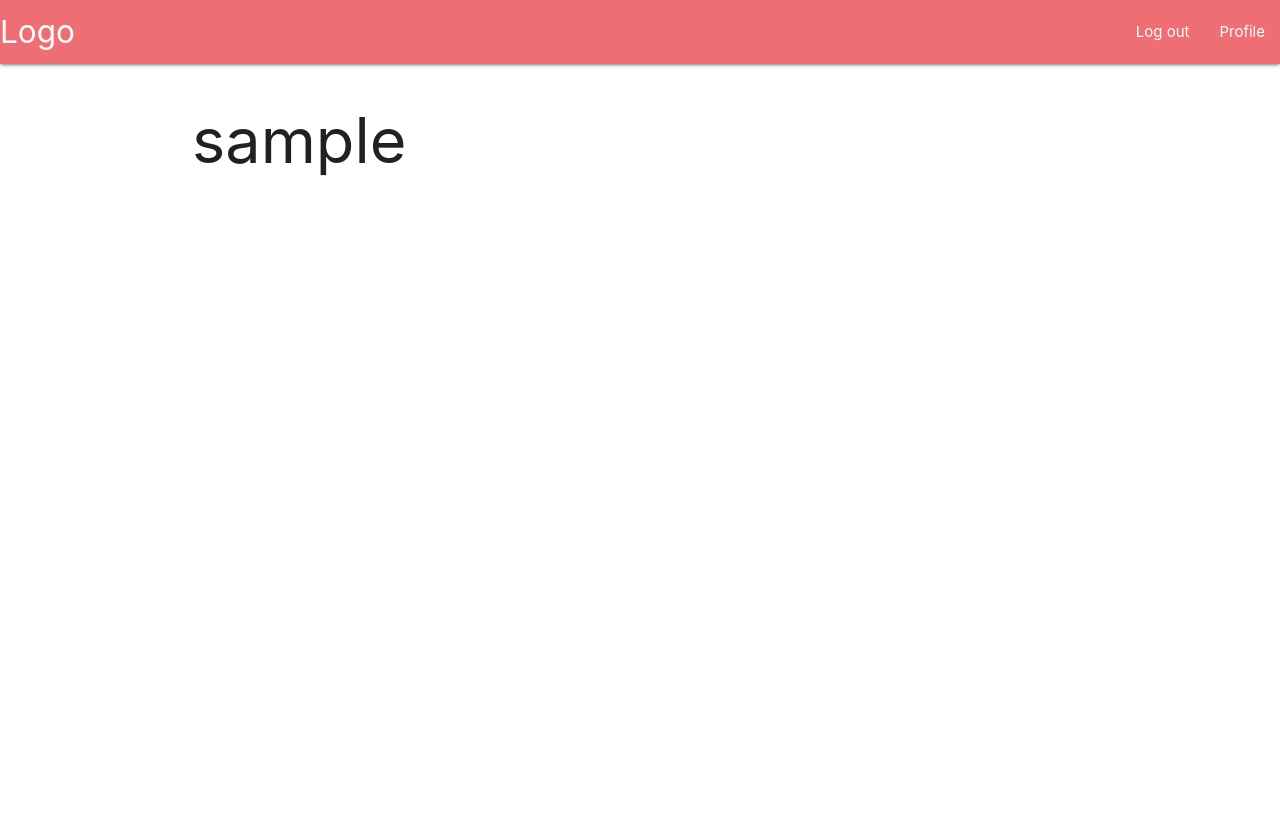
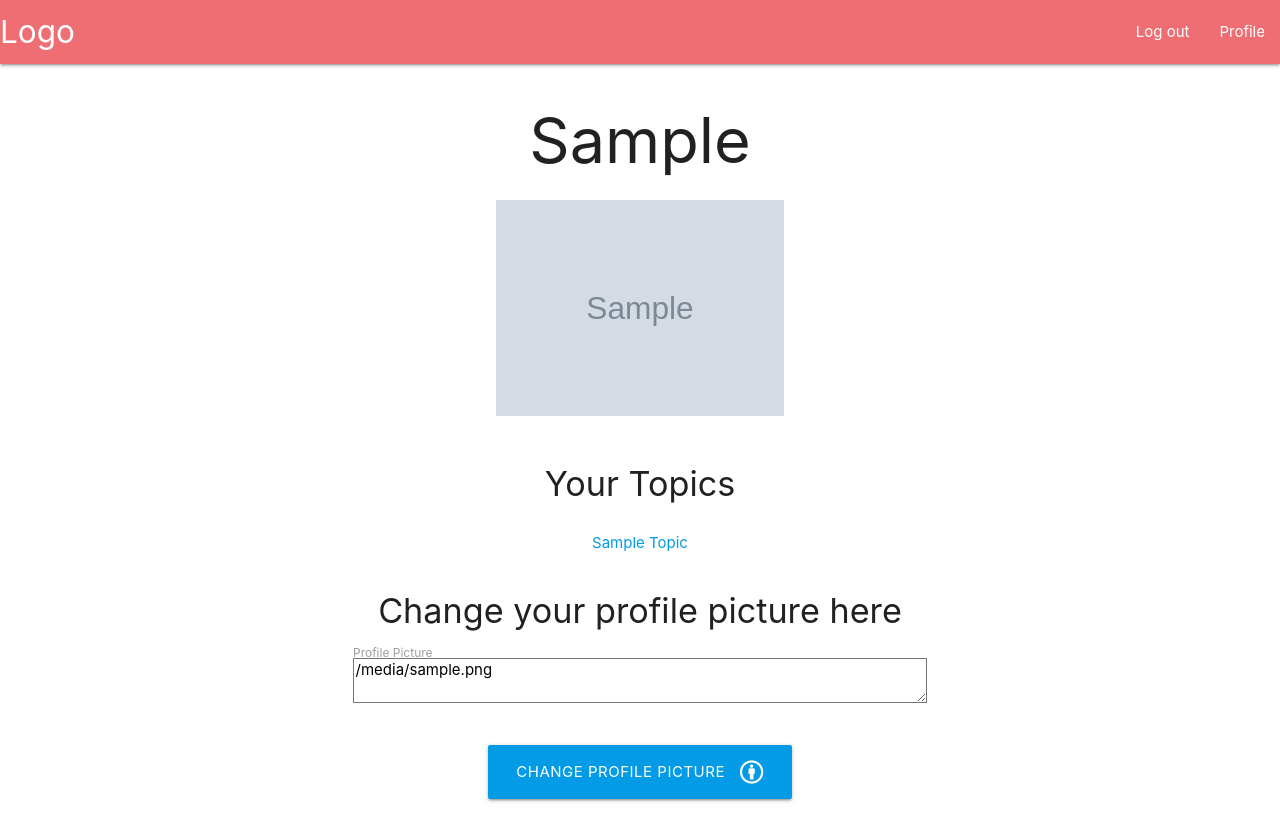
Before and after one commit to Code-Institute-Submissions/forum-project, a Flask app: page /profile/1 in a window 1280 px wide. Before the commit the page ends 176 px from the top, so only its background shows below. Run offline with Flask 2, Linux system fonts and the light colour scheme; the visitor is signed in with stand-in values (Sample User, id 1); grey boxes marked "Sample" are stand-in pictures; a database or web service that is not in the repository returns one stand-in record (values such as "Sample title"); some libraries are stand-ins or nearby versions.

Commit message:
Added Profile page + Change user_image functionality

```diff
--- a/run.py
+++ b/run.py
@@ -110,7 +110,7 @@ def edit_comment(comment_id):
                     "comment_text": updated_comment,
                     "last_edited": now
                 }
-            }
+             }
         )
         flash("Comment has been edited")
         return redirect(url_for("home"))
@@ -119,7 +119,6 @@ def edit_comment(comment_id):
 
 @app.route("/delete_comment/<comment_id>/<topic_id>")
 def delete_comment(comment_id, topic_id):
-    print(topic_id)
     now = datetime.now()
     mongo.db.Topics.update(
         {"_id": ObjectId(topic_id)},
@@ -189,10 +188,20 @@ def login():
 def profile(username):
     # grab the session user's username from db
     if session["user"]:
-        username = mongo.db.users.find_one(
-             {"username": session["user"]})["username"]
-        print(username)
-        return render_template("profile.html", username=username)
+        current_username = list(mongo.db.users.find(
+             {"username": session["user"]}))
+        user_comments = list(mongo.db.Topics.find({
+                             "username": session["user"]}))
+        print(user_comments)
+        if request.method == "POST":
+            mongo.db.users.update({"username": session['user']},
+                                  {"$set": {"user_image":
+                                   request.form.get("user_image")}})
+            return render_template("profile.html", username=current_username,
+                                   comments=user_comments)
+
+        return render_template("profile.html", username=current_username,
+                               comments=user_comments)
 
     return redirect(url_for("login"))
 
--- a/static/css/style.css
+++ b/static/css/style.css
@@ -21,6 +21,7 @@
 
 /*--- home ---*/
 
+.half-width,
 .topic-title{
     width: 50%
 }
--- a/templates/profile.html
+++ b/templates/profile.html
@@ -1,4 +1,49 @@
 {% extends 'base.html'%}
 {% block content %}
-    <h1>{{username}}</h1>
+{% for user in username %}
+<div class="row">
+    <div class="col s12 m8 offset-m2 center">
+        <h1 class="capitalize">{{user.username}}</h1>
+        {% if user.user_image %}
+        <img class="half-width center" src="{{user.user_image}}" alt="user_image">
+        {% else %}
+        <img class="half-width center" src="http://static.asianetnews.com/img/default-user-avatar.png" alt="avatar picture" class="avatar-picture">
+        {% endif %}
+    </div>
+</div>
+<div class="row">
+<div class="col s12">
+    <h4 class="center">Your Topics</h4>
+</div>
+{% if comments %}
+    {% for comment in comments %}
+    <div class="col s12">
+       <p class="capitalize center"><a href="{{url_for('current_topic', topic_id = comment._id)}}">{{comment.topic_title}}</a></p>
+    </div>
+    {% endfor %}
+    {% else %}
+    <div class="col s12 center">
+        <p>You haven't created any Topics</p>
+    </div>
+{% endif %}
+</div>
+<div class="row">
+    <h4 class="center">Change your profile picture here</h4>
+    <form method="POST" action="{{url_for('profile', username=user.username)}}">
+        <div class="row">
+            <div class="input-field col s12 m8 offset-m2">
+                <textarea id="user_image" name="user_image">{{user.user_image}}</textarea>
+                <label for="username">Profile Picture</label>
+            </div>
+        </div>
+        <div class="row">
+            <div class="col s12 center">
+                <button type="submit" class="btn-large light-blue darken-1 text-shadow">
+                    Change Profile Picture <i class="fab fa-creative-commons-by right"></i>
+                </button>
+            </div>
+        </div>
+    </form>
+</div>
+{% endfor %}
 {% endblock %}
--- a/templates/topic.html
+++ b/templates/topic.html
@@ -22,10 +22,10 @@
         </div>
         <div class="col s10 comments">
             <div class="row">
-        <pre class="col s10 comment-text full-width">{{comment.comment_text}}</pre>
+            <pre class="col s12 m10 comment-text full-width">{{comment.comment_text}}</pre>
             {% if session['user'] == comment.user_id %}
-        <a class="col s1" href="{{url_for('edit_comment', comment_id = comment._id)}}"><i class="fas fa-pencil-alt"></i></a>
-        <a class="col s1 modal-trigger btn" href="{{url_for('delete_comment', comment_id = comment._id, topic_id = topicinf._id)}}"><i class="fas fa-dumpster"></i></a>
+            <a class="col s6 m1" href="{{url_for('edit_comment', comment_id = comment._id)}}"><i class="fas fa-pencil-alt"></i></a>
+            <a class="col s6 m1 modal-trigger btn" href="{{url_for('delete_comment', comment_id = comment._id, topic_id = topicinf._id)}}"><i class="fas fa-dumpster"></i></a>
             {% endif %}
         </div>
         </div>
```
Lines whose indentation alone changed are shown as unchanged.
